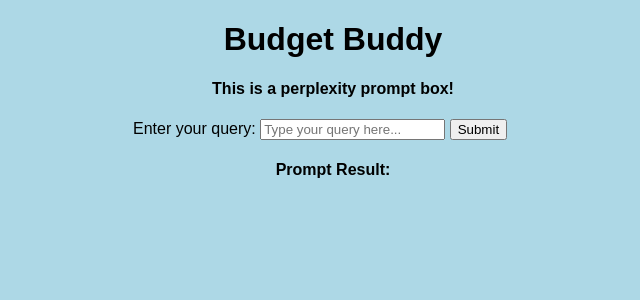
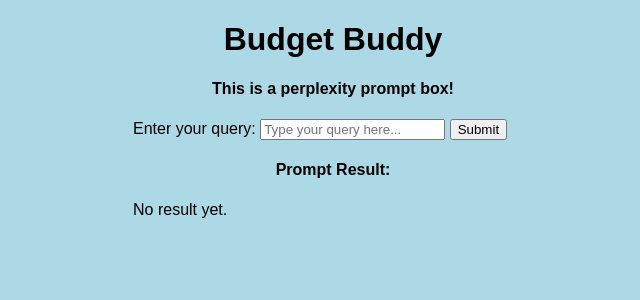
Before and after one commit to Arsenaet/BudgetBuddy, a Flask app: page / in a window 1280 px wide. Shown: the top 300 px of the page, without its empty margins (307-947 px from the left). Run offline with Flask 3, Linux system fonts and the light colour scheme; parts of the project's set-up code (start-up, migrations or seed data) failed here and were passed over.

Commit message:
Prompt works!!!

```diff
--- a/PerpLibs.py
+++ b/PerpLibs.py
@@ -35,7 +35,7 @@ def Request(query):
         "web_search_options": {"search_context_size": "high"}
     }
     headers = {
-        "Authorization": f"Bearer {os.getenv("PERPLEXITY_API_KEY")}",
+        "Authorization": f"Bearer {os.getenv('PERPLEXITY_API_KEY')}",
         "Content-Type": "application/json"
     }
 
--- a/app.py
+++ b/app.py
@@ -1,7 +1,6 @@
-from flask import Flask, render_template, request
+from flask import Flask, render_template, request, jsonify
 import logging
-import os
-from PerpLibs import Request
+from PerpLibs import Request, Textonly
 from waitress import serve
 
 app = Flask(__name__)
@@ -18,19 +17,19 @@ def internal_error(error):
 
 @app.route("/submit", methods=["POST"])
 def submit():
-    user_query = request.form.get("userQuery")  # Retrieve the input from the form
     try:
+        # Retrieve the input from the JSON body
+        user_query = request.json.get("userQuery")
         # Process the query using Perplexity API
         response = Request(user_query)
-        prompt_result = (response)  # Extract text from API response
+        prompt_result = Textonly(response)  # Extract text from API response
         print(prompt_result)
         print(response["choices"][0]["message"]["content"])
     except Exception as e:
         prompt_result = f"Error: {str(e)}"  # Handle errors gracefully
 
-    # Render the index page with the result
-    return render_template("index.html", promptresult=prompt_result["choices"][0]["message"]["content"])
-
+    # Return the result as JSON
+    return jsonify({'prompt_result': prompt_result})
 
 if __name__ == "__main__":
     # Configure logging
--- a/templates/index.html
+++ b/templates/index.html
@@ -18,7 +18,7 @@
     </div>
 
     <h4 style="text-align: center">Prompt Result:</h4>
-    <p id="promptresult"></p>
+    <p id="promptresult">{{ prompt_result if prompt_result else "No result yet." }}</p>
 </div>
 
 <script>
--- a/templates/submit.html
+++ b/templates/submit.html
@@ -18,7 +18,7 @@
     </div>
 
     <h4 style="text-align: center">Prompt Result:</h4>
-    <p id="promptresult"></p>
+    <p id="promptresult">{{ prompt_result if prompt_result else "No result yet." }}</p>
 </div>
 
 <script>
```
